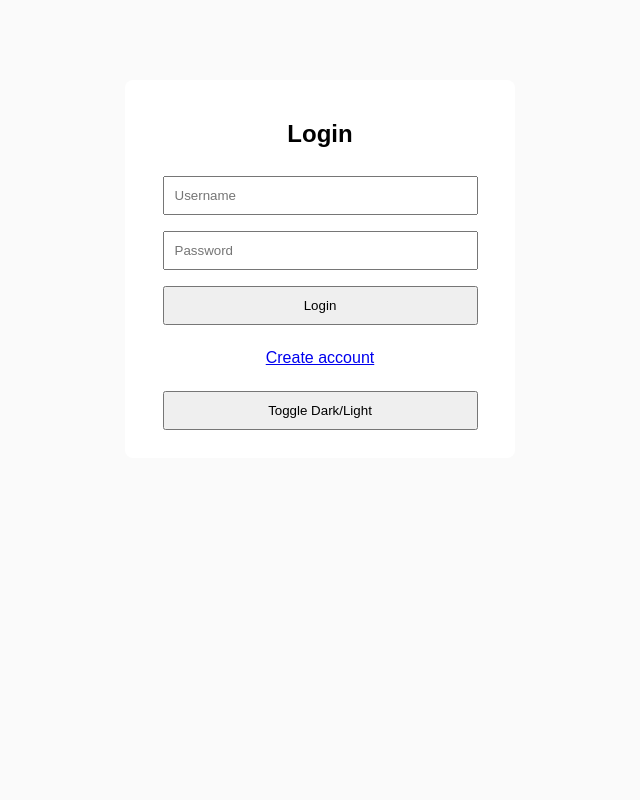
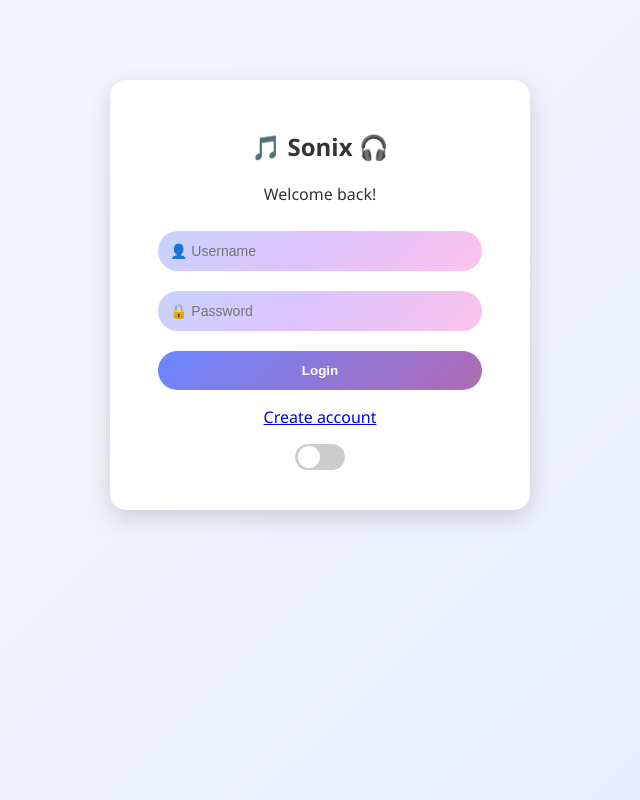
Before and after one commit to anu010/Sonix-your_musical_journey_begins, a Flask app: page / in a window 1280 px wide. Shown: the whole page, without its empty margins (320-960 px from the left). Run offline with Flask 3, Linux system fonts and the light colour scheme.

Commit message:
UI update

```diff
--- a/static/style.css
+++ b/static/style.css
@@ -1,4 +1,136 @@
+
 :root {
+    --bg: linear-gradient(135deg, #f6f7fb, #e8ecff);
+    --card: white;
+    --text: #333;
+    --input-bg: linear-gradient(135deg, #c7d2ff, #e0c3fc, #fbc2eb);
+}
+
+body.dark {
+    --bg: linear-gradient(135deg, #0f2027, #203a43, #2c5364);
+    --card: #1e1e2f;
+    --text: #f5f5f5;
+    --input-bg: linear-gradient(135deg, #3a3a52, #4e4376);
+}
+
+body {
+    margin: 0;
+    font-family: 'Segoe UI', sans-serif;
+    background: var(--bg);
+    color: var(--text);
+}
+
+/* Center container */
+.container {
+    width: 360px;
+    margin: 80px auto;
+    background: var(--card);
+    padding: 30px;
+    border-radius: 16px;
+    text-align: center;
+    box-shadow: 0 8px 25px rgba(0,0,0,0.15);
+}
+
+/* Inputs */
+input {
+    width: 90%;
+    padding: 12px;
+    margin: 10px 0;
+    border-radius: 25px;
+    border: none;
+    background: var(--input-bg);
+    color: var(--text);
+    font-size: 14px;
+}
+
+/* Buttons */
+button {
+    width: 90%;
+    padding: 12px;
+    margin-top: 10px;
+    border: none;
+    border-radius: 25px;
+    background: linear-gradient(135deg, #6a85ff, #b06ab3);
+    color: white;
+    font-weight: bold;
+    cursor: pointer;
+}
+
+/* Navbar */
+.navbar {
+    background: var(--card);
+    padding: 12px 20px;
+    display: flex;
+    justify-content: space-between;
+    border-bottom: 1px solid #ddd;
+}
+
+/* Posts */
+.post {
+    background: var(--card);
+    padding: 15px;
+    margin: 20px auto;
+    width: 420px;
+    border-radius: 12px;
+    box-shadow: 0 6px 18px rgba(0,0,0,0.1);
+}
+
+.post img {
+    width: 100%;
+    border-radius: 10px;
+}
+
+/* Small toggle switch */
+.toggle {
+    position: relative;
+    width: 50px;
+    height: 26px;
+    background: #ccc;
+    border-radius: 50px;
+    cursor: pointer;
+    margin: 10px auto;
+}
+
+.toggle::before {
+    content: "";
+    position: absolute;
+    width: 22px;
+    height: 22px;
+    background: white;
+    border-radius: 50%;
+    top: 2px;
+    left: 3px;
+    transition: 0.3s;
+}
+
+body.dark .toggle {
+    background: #4e4376;
+}
+
+body.dark .toggle::before {
+    transform: translateX(22px);
+}
+
+
+
+
+
+
+
+
+
+
+
+
+
+
+
+
+
+
+
+
+/*:root {
     --bg: #fafafa;
     --card: white;
     --text: black;
@@ -49,3 +181,4 @@ input, button {
 .post img {
     width: 100%;
 }
+*/
--- a/templates/login.html
+++ b/templates/login.html
@@ -1,7 +1,8 @@
 <link rel="stylesheet" href="/static/style.css">
 
 <div class="container">
-    <h2>Login</h2>
+    <h2>🎵 Sonix 🎧</h2>
+    <p>Welcome back!</p>
 
     {% with messages = get_flashed_messages() %}
         {% for msg in messages %}
@@ -10,13 +11,14 @@
     {% endwith %}
 
     <form method="POST">
-        <input name="username" placeholder="Username" required>
-        <input name="password" type="password" placeholder="Password" required>
+        <input name="username" placeholder="👤 Username" required>
+        <input name="password" type="password" placeholder="🔒 Password" required>
         <button type="submit">Login</button>
     </form>
 
     <p><a href="/register">Create account</a></p>
-    <button onclick="toggleMode()">Toggle Dark/Light</button>
+
+    <div class="toggle" onclick="toggleMode()"></div>
 </div>
 
 <script>
```
Also changed, not shown: templates/home.html (+6 -6 lines), templates/profile.html (+17 -4 lines), templates/register.html (+5 -4 lines), templates/upload.html (+19 -7 lines).
